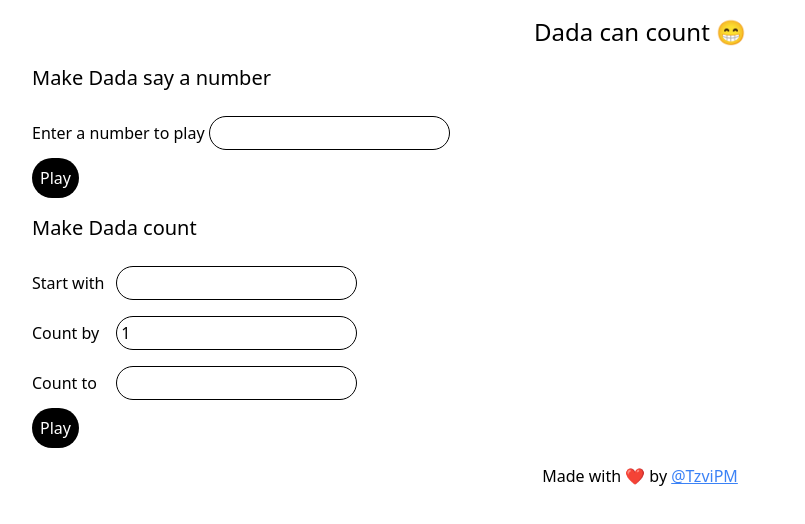
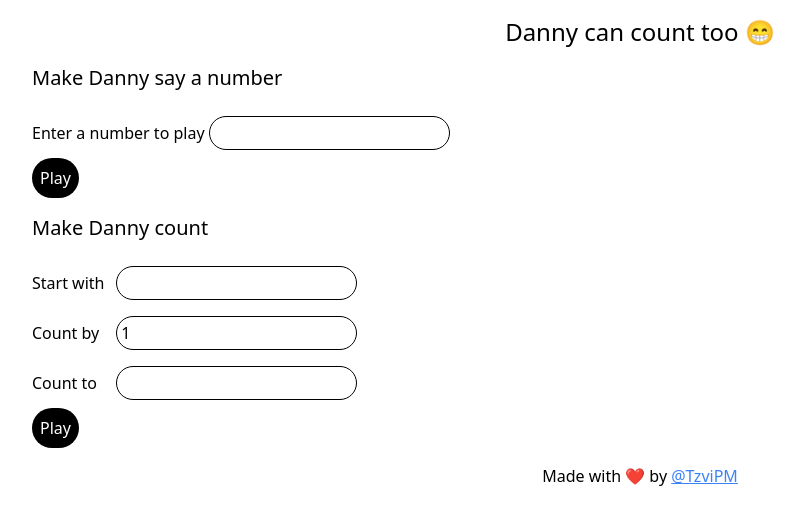
Before and after one commit to TzviPM/dada-counter, a plain HTML site: page index.html in a window 1280 px wide. Shown: the whole page, without its empty margins (0-805 px from the left). Drawn offline with nearby package versions, Linux system fonts and the light colour scheme.

Commit message:
Danny mode

```diff
--- a/index.html
+++ b/index.html
@@ -4,9 +4,9 @@
 </head>
 <body>
   <section class="container mx-auto px-8">
-    <h1 class="text-2xl text-center my-4">Dada can count 😁</h1>
+    <h1 class="text-2xl text-center my-4">Danny can count too 😁</h1>
 
-    <h2 class="text-xl my-4">Make Dada say a number</h2>
+    <h2 class="text-xl my-4">Make Danny say a number</h2>
 
     <form onsubmit="handleSay()">
       <label for="number" class="inline-block min-w-[80px] my-2"
@@ -21,7 +21,7 @@
       </button>
     </form>
 
-    <h2 class="text-xl my-4">Make Dada count</h2>
+    <h2 class="text-xl my-4">Make Danny count</h2>
 
     <form onsubmit="handleCount()">
       <label for="start" class="inline-block min-w-[80px] my-2"
@@ -147,6 +147,7 @@
     }
 
     async function playNum(n) {
+      async function playNum(n, recursiveCall = true) {
         if (n < MIN_NUMBER) {
           throw new RangeError(
             "playNum only supports numbers down to " + MIN_NUMBER
@@ -172,7 +173,7 @@
           await playDecimal(n - Math.floor(n));
           return;
         }
-      if (n === 0) {
+        if (recursiveCall && n === 0) {
           return;
         }
         if (n <= 20) {
@@ -203,5 +204,7 @@
           await playNum(tail);
         }
       }
+      return await playNum(n, false);
+    }
   </script>
 </body>
```
Also changed, not shown: 11 other files. Lines whose indentation alone changed are shown as unchanged.
